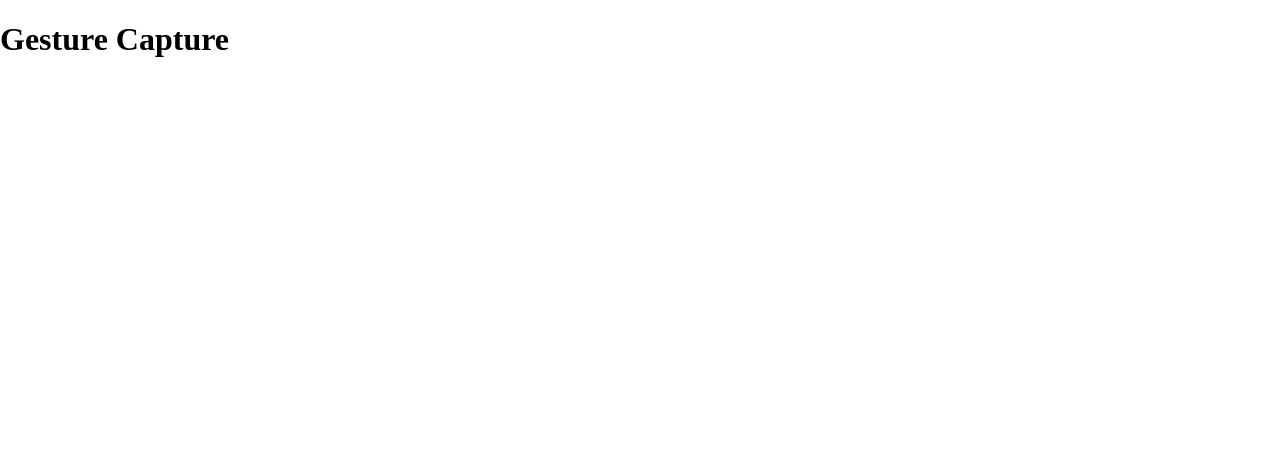
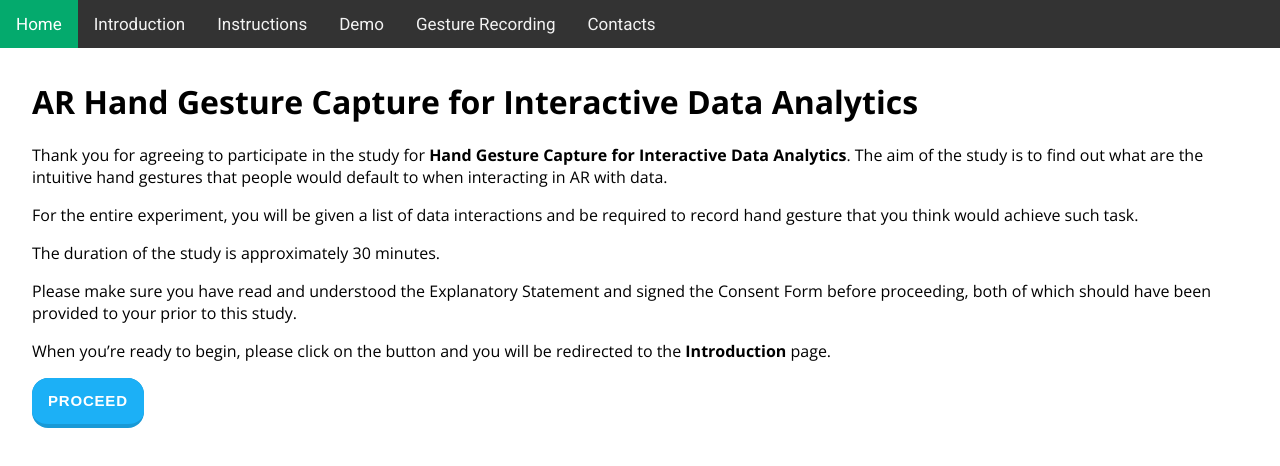
Before and after one commit to mudit-sharma/ARGestureCaptureV2, a website: page public/index.html in a window 1280 px wide. Drawn offline with nearby package versions, Linux system fonts and the light colour scheme.

Commit message:
Added basic static pages.

```diff
--- a/package.json
+++ b/package.json
@@ -20,6 +20,8 @@
     "express": "^4.17.2"
   },
   "devDependencies": {
+    "dotenv": "^10.0.0",
+    "https": "^1.0.0",
     "nodemon": "^2.0.15"
   }
 }
--- a/public/index.html
+++ b/public/index.html
@@ -6,9 +6,44 @@
     <meta name="viewport" content="width=device-width, initial-scale=1.0">
     <title>Gesture Capture</title>
     <link rel="stylesheet" href="style.css ">
+    <link rel="stylesheet" href="https://cdnjs.cloudflare.com/ajax/libs/font-awesome/4.7.0/css/font-awesome.min.css">
+
 </head>
 <body>
-    <h1>Gesture Capture</h1>
+    <div class="topnav" id="myTopnav">
+        <a href="/index.html" class="active">Home</a>
+        <a href="/introduction.html">Introduction</a>
+        <a href="/instructions.html">Instructions</a>
+        <a href="/demo.html">Demo</a>
+        <a href="/gesturerecording.html">Gesture Recording</a>
+        <a href="/contacts.html">Contacts</a>
+    </div>
+
+    <div class="page-body">
+        <h1>AR Hand Gesture Capture for Interactive Data Analytics</h1>
+
+        <p>
+            Thank you for agreeing to participate in the study for <b>Hand Gesture Capture for Interactive Data Analytics</b>. The aim of the study is to find out what are the intuitive hand gestures that people would default to when interacting in AR with data.
+            <br>
+        </p>
+        <p>
+            For the entire experiment, you will be given a list of data interactions and be required to record hand gesture that you think would achieve such task.
+            <br>
+        </p>
+        <p>
+            The duration of the study is approximately 30 minutes.
+            <br>
+        </p>
+        <p>
+            Please make sure you have read and understood the Explanatory Statement and signed the Consent Form before proceeding, both of which should have been provided to your prior to this study.
+            <br>
+        </p>
+        <p>
+            When you’re ready to begin, please click on the button and you will be redirected to the <b>Introduction</b> page.
+        </p>
+
+        <a class="button-19" role="button" href="/introduction.html">Proceed</a>
+    </div>
 
     <script scr="script.js"></script>
 </body>
--- a/public/style.css
+++ b/public/style.css
@@ -1,3 +1,5 @@
+@import url('https://fonts.googleapis.com/css2?family=Open+Sans:ital,wght@0,300;0,400;0,500;0,600;0,700;1,300;1,400;1,500;1,600;1,700&family=Roboto:wght@400;700&display=swap');
+
 html {
     font-size: 100%;
     box-sizing: border-box;
@@ -7,7 +9,103 @@ html {
     box-sizing: inherit;
 }
 
+/* Add a black background color to the top navigation */
+.topnav {
+    background-color: #333;
+    overflow: hidden;
+    font-family: 'Roboto', sans-serif;
+}
+
+/* Style the links inside the navigation bar */
+.topnav a {
+    float: left;
+    color: #f2f2f2;
+    text-align: center;
+    padding: 14px 16px;
+    text-decoration: none;
+    font-size: 17px;
+}
+
+/* Change the color of links on hover */
+.topnav a:hover {
+    background-color: #ddd;
+    color: black;
+}
+
+/* Add a color to the active/current link */
+.topnav a.active {
+    background-color: #04AA6D;
+    color: white;
+}
+
 body {
     margin: 0;
     padding: 0;
 }
+
+.page-body {
+    margin: 2em;
+    font-family: 'Open Sans', sans-serif;
+}
+
+/* Button */
+
+/* CSS */
+.button-19 {
+  appearance: button;
+  background-color: #1899D6;
+  border: solid transparent;
+  border-radius: 16px;
+  border-width: 0 0 4px;
+  box-sizing: border-box;
+  color: #FFFFFF;
+  cursor: pointer;
+  display: inline-block;
+  font-family: din-round,sans-serif;
+  font-size: 15px;
+  font-weight: 700;
+  letter-spacing: .8px;
+  line-height: 20px;
+  margin: 0;
+  outline: none;
+  overflow: visible;
+  padding: 13px 16px;
+  text-align: center;
+  text-transform: uppercase;
+  touch-action: manipulation;
+  transform: translateZ(0);
+  transition: filter .2s;
+  user-select: none;
+  -webkit-user-select: none;
+  vertical-align: middle;
+  white-space: nowrap;
+  text-decoration: none;
+}
+
+.button-19:after {
+  background-clip: padding-box;
+  background-color: #1CB0F6;
+  border: solid transparent;
+  border-radius: 16px;
+  border-width: 0 0 4px;
+  bottom: -4px;
+  content: "";
+  left: 0;
+  position: absolute;
+  right: 0;
+  top: 0;
+  z-index: -1;
+}
+
+.button-19:main,
+.button-19:focus {
+  user-select: auto;
+}
+
+.button-19:hover:not(:disabled) {
+  filter: brightness(1.1);
+}
+
+.button-19:disabled {
+  cursor: auto;
+}
```
Also changed, not shown: index.js (+37 -2 lines), public/contacts.html (added, +28 -0 lines), public/demo.html (added, +28 -0 lines), public/gesturerecording.html (added, +28 -0 lines), public/instructions.html (added, +28 -0 lines), public/introduction.html (added, +47 -0 lines), public/script.js (line endings or trailing spaces), 1 other file.
